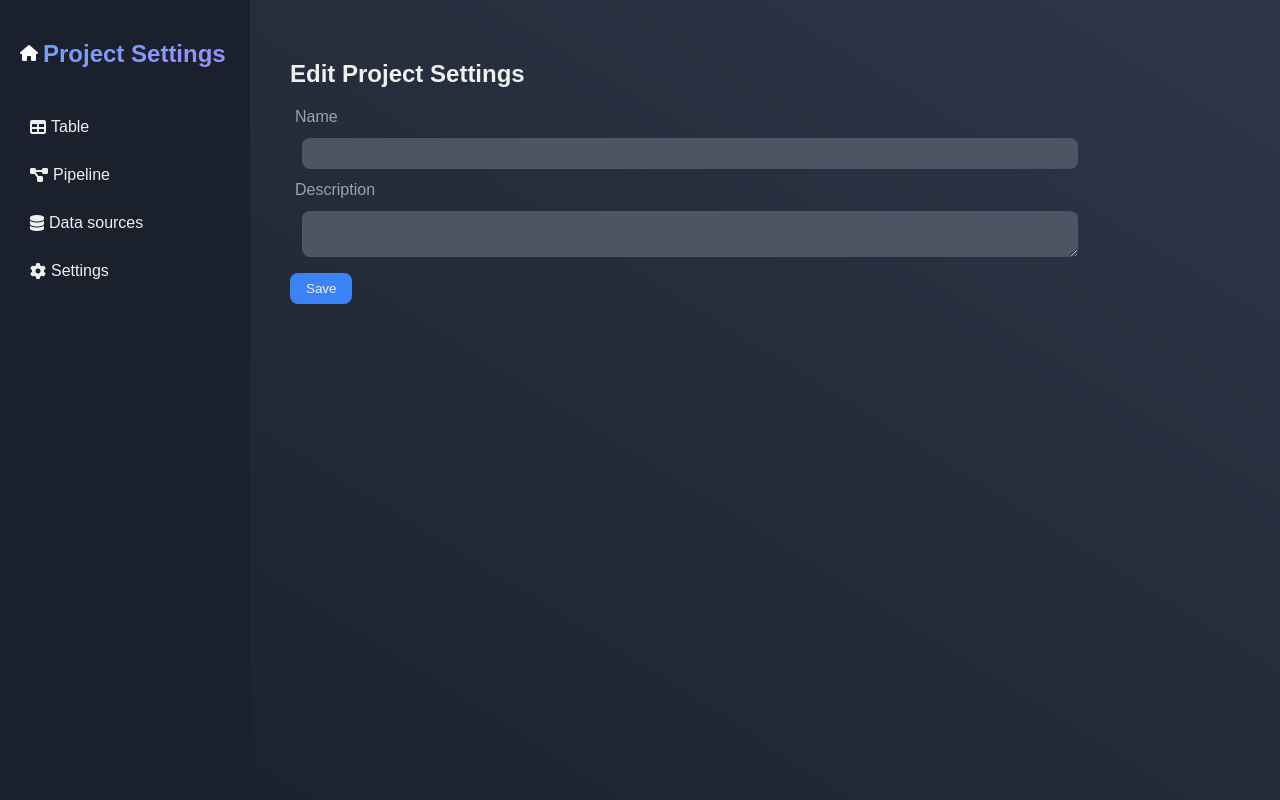
After one commit to Minijump/Squirrel, a FastAPI app: template templates/projects/project_settings.html in a window 1280 px wide. The commit adds this page. Run offline with FastAPI, Linux system fonts and the light colour scheme; the template is opened without the code that fills it, so the values that code supplies are empty.

Commit message:
[MVP] add project settings page

```diff
--- a/templates/base/static/css/body_style.css
+++ b/templates/base/static/css/body_style.css
@@ -67,3 +67,26 @@ main h2 {
   margin-bottom: 20px;
   font-weight: bold;
 }
+
+.std-form label {
+  color: var(--secondary-text-color);
+  display: block;
+  margin-left: 5px;
+}
+.std-form input, .std-form textarea, .std-form select {
+  width: 80%;
+  padding: 8px;
+  border-radius: 8px;
+  background: #4b5563;
+  color: var(--primary-text-color);;
+  border: none;
+  margin: 12px;
+}
+.std-form select option {
+  padding: 5px;
+  background-color: #4b5563;
+  color: var(--primary-text-color);
+}
+.std-form button {
+  display: block;
+}
--- a/templates/data_sources/data_sources.html
+++ b/templates/data_sources/data_sources.html
@@ -18,7 +18,7 @@
                 <li class="clickable"><a href="/tables/?project_dir={{ project_dir }}"><i class="fas fa-table"></i>Table</a></li>
                 <li class="clickable"><a href="/pipeline/?project_dir={{ project_dir }}"><i class="fas fa-project-diagram"></i>Pipeline</a></li>
                 <li class="clickable"><a href="#"><i class="fas fa-database"></i>Data sources</a></li>
-                <li class="clickable"><a href="#"><i class="fas fa-cog"></i>Settings</a></li>
+                <li class="clickable"><a href="/project/settings/?project_dir={{ project_dir }}"><i class="fas fa-cog"></i>Settings</a></li>
             </ul>
         </nav>
     </aside>
@@ -45,7 +45,7 @@
     {% include 'data_sources/modals.html' %}
 
     <!-- JS scripts -->
-    <!-- CReate Source Modal-->
+    <!-- Create Source Modal-->
     <!-- File Type Filter-->
     <script src="{{ url_for('data_sources_static', path='js/script.js') }}"></script>
 </div>
--- a/templates/pipeline/pipeline.html
+++ b/templates/pipeline/pipeline.html
@@ -18,7 +18,7 @@
                 <li class="clickable"><a href="/tables/?project_dir={{ project_dir }}"><i class="fas fa-table"></i>Table</a></li>
                 <li class="clickable"><a href="#"><i class="fas fa-project-diagram"></i>Pipeline</a></li>
                 <li class="clickable"><a href="/data_sources/?project_dir={{ project_dir }}"><i class="fas fa-database"></i>Data sources</a></li>
-                <li class="clickable"><a href="#"><i class="fas fa-cog"></i>Settings</a></li>
+                <li class="clickable"><a href="/project/settings/?project_dir={{ project_dir }}"><i class="fas fa-cog"></i>Settings</a></li>
             </ul>
         </nav>
     </aside>
--- /dev/null
+++ b/templates/projects/project_settings.html
@@ -0,0 +1,41 @@
+<!DOCTYPE html>
+<html lang="en">
+<head>
+    <meta charset="UTF-8">
+    <meta name="viewport" content="width=device-width, initial-scale=1.0">
+    <title>Project Settings</title>
+    <link href="{{ url_for('projects_static', path='css/style.css') }}" rel="stylesheet">
+</head>
+<body>
+<div class="container">
+    <aside>
+        <div class="aside-title">
+            <a href="/"><i class="fas fa-home" style="color: white;"></i></a>
+            <h1 style="margin-left: 5px;">Project Settings</h1>
+        </div>
+        <nav>
+            <ul>
+                <li class="clickable"><a href="/tables/?project_dir={{ project_dir }}"><i class="fas fa-table"></i>Table</a></li>
+                <li class="clickable"><a href="/pipeline/?project_dir={{ project_dir }}"><i class="fas fa-project-diagram"></i>Pipeline</a></li>
+                <li class="clickable"><a href="/data_sources/?project_dir={{ project_dir }}"><i class="fas fa-database"></i>Data sources</a></li>
+                <li class="clickable"><a href="/project/settings/?project_dir={{ project_dir }}"><i class="fas fa-cog"></i>Settings</a></li>
+            </ul>
+        </nav>
+    </aside>
+    <main>
+        <h2>Edit Project Settings</h2>
+        <form id="projectSettingsForm" method="post" action="/project/update_settings/" enctype="multipart/form-data" class="std-form">
+            <input type="hidden" name="project_dir" value="{{ project.directory }}">
+            <label for="projectName">Name</label>
+            <input type="text" id="projectName" name="project_name" value="{{ project.name }}" required>
+
+            <label for="projectDescription">Description</label>
+            <textarea id="projectDescription" name="project_description">{{ project.description }}</textarea>
+
+            <button type="submit" class="btn-primary">Save</button>
+        </form>
+    </main>
+</div>
+<script src="{{ url_for('projects_static', path='js/scripts.js') }}"></script>
+</body>
+</html>
--- a/templates/tables/tables.html
+++ b/templates/tables/tables.html
@@ -18,7 +18,7 @@
                 <li class="clickable"><a href="/tables/?project_dir={{ project_dir }}"><i class="fas fa-table"></i>Table</a></li>
                 <li class="clickable"><a href="/pipeline/?project_dir={{ project_dir }}"><i class="fas fa-project-diagram"></i>Pipeline</a></li>
                 <li class="clickable"><a href="/data_sources/?project_dir={{ project_dir }}"><i class="fas fa-database"></i>Data sources</a></li>
-                <li class="clickable"><a href="#"><i class="fas fa-cog"></i>Settings</a></li>
+                <li class="clickable"><a href="/project/settings/?project_dir={{ project_dir }}"><i class="fas fa-cog"></i>Settings</a></li>
             </ul>
         </nav>
     </aside>
```
Also changed, not shown: app/projects/routers/projects.py (+54 -0 lines).
